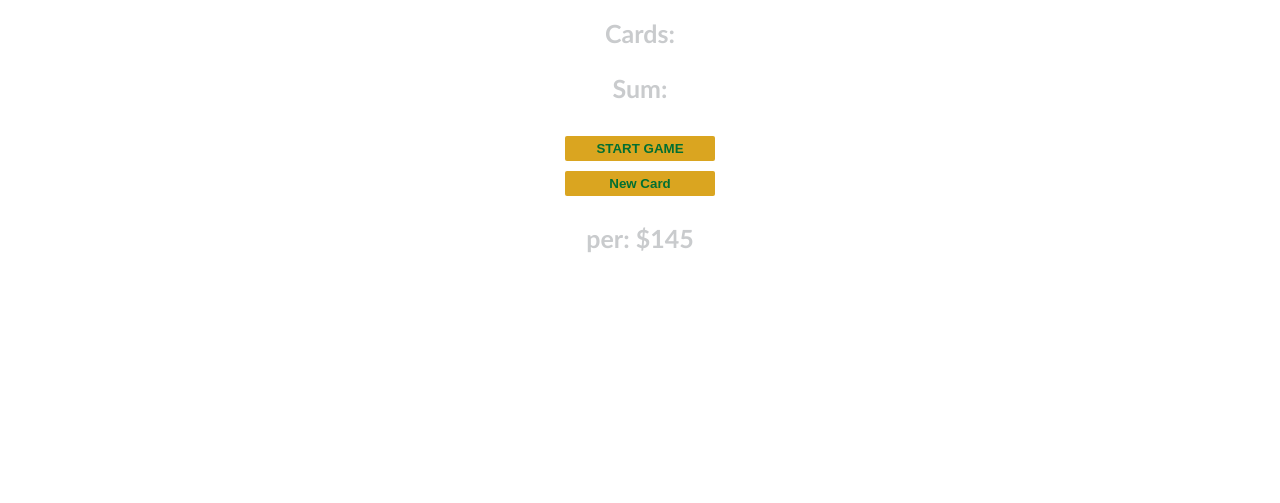
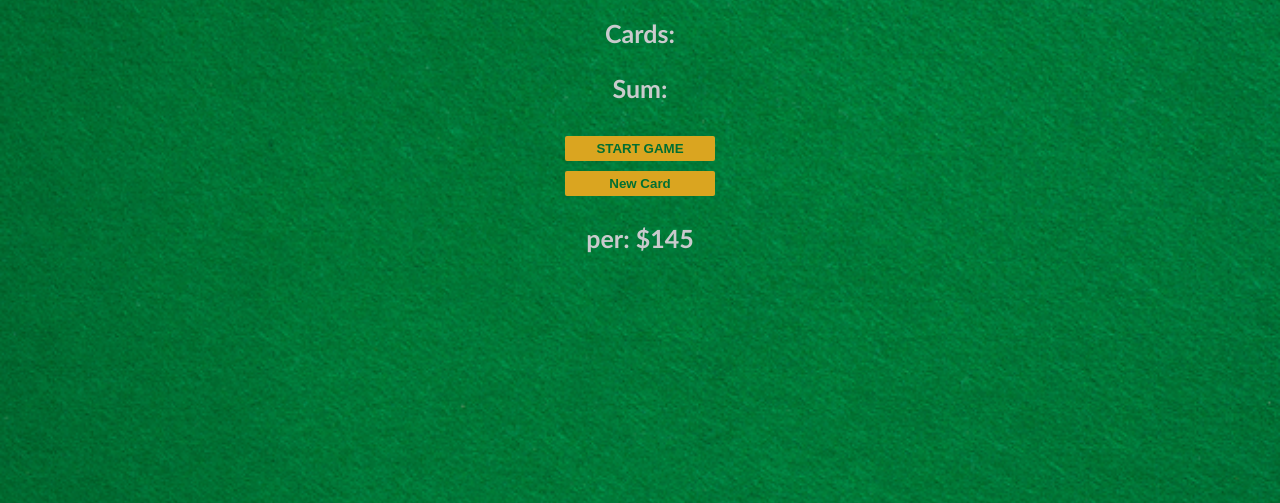
Before and after one commit to qsadozai/Blackjackgame, a plain HTML site: page index.html in a window 1280 px wide. Shown: the part 431-934 px from the top of the page. Drawn offline with Linux system fonts and the light colour scheme.

Commit message:
now we add the background
we add the background from Scrimba

```diff
--- a/test_1.css
+++ b/test_1.css
@@ -1,7 +1,7 @@
 body {
 	font-family: "Trebuchet MS", "Lucida Sans Unicode", "Lucida Grande",
 		"Lucida Sans", Arial, sans-serif;
-	background-image: url(/Media/image.jpg);
+	background-image: url(/table.png);
 	background-size: cover;
 	text-align: center;
 	color: rgb(201, 203, 205);
```
Also changed, not shown: table.png (added).
